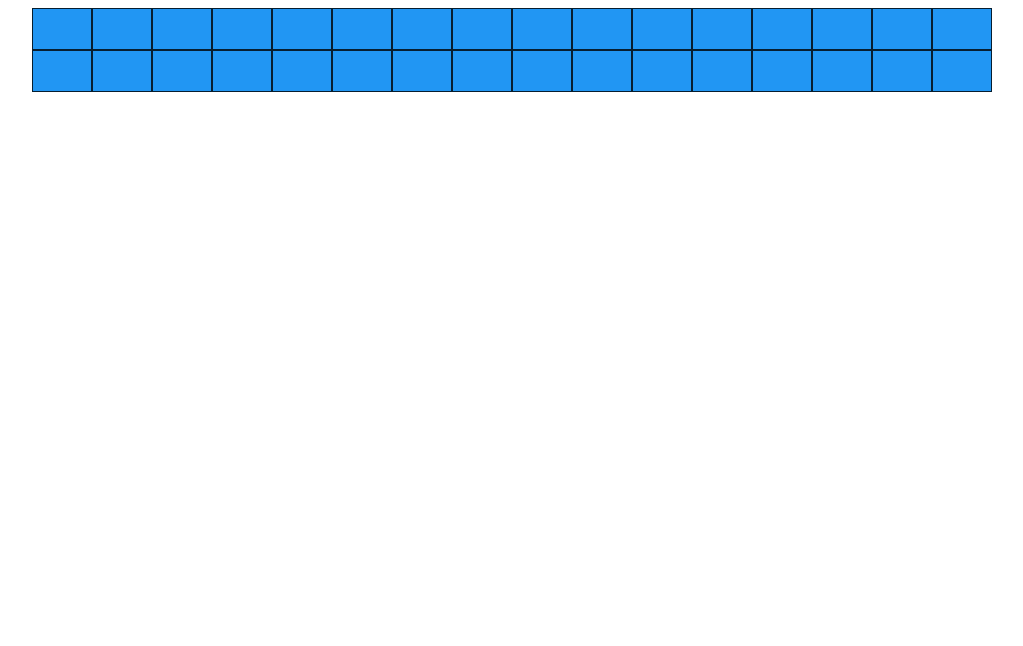
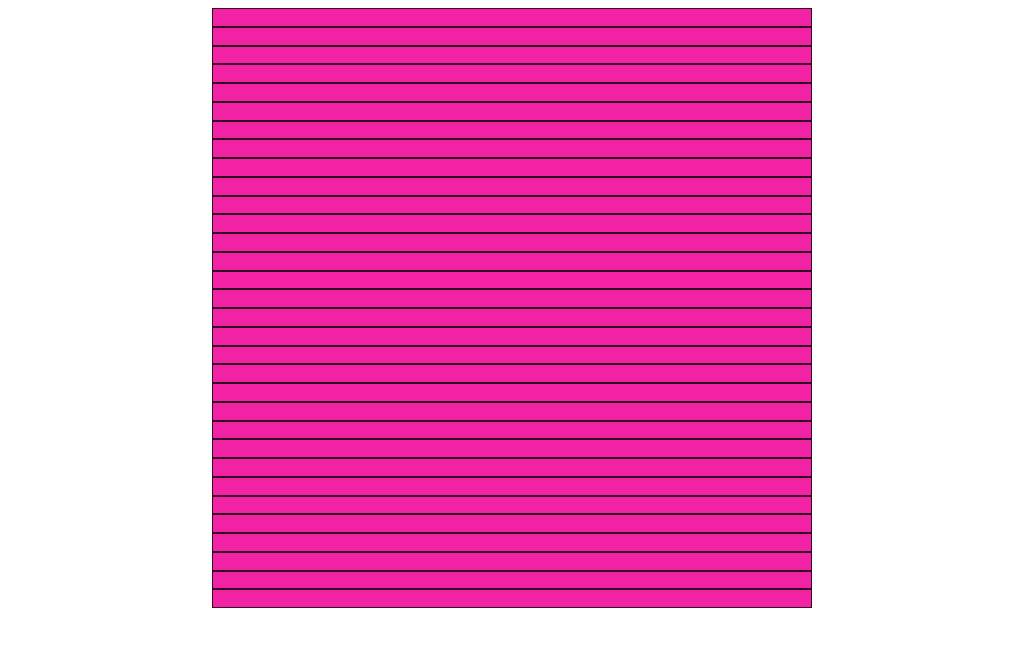
Before and after one commit to andishaa/etch-a-sketch, a plain HTML site: page index.html in a window 1280 px wide. Shown: the whole page, without its empty margins (128-1151 px from the left). Drawn offline with Linux system fonts and the light colour scheme.

Commit message:
Removed grid row and column styling

```diff
--- a/style.css
+++ b/style.css
@@ -3,19 +3,15 @@
     justify-content: center;
 }
 
-#main {
-    width: 960px;
-}
-
 .grid-container {
     display: grid;
-    grid-template-columns: repeat(16, auto);
-    background-color: #2196F3
-
+    background-color: #2196F3;
+    width: 600px;
+    height: 600px;
+    /* justify-content: center; */
 }
 
 .grid-item {
-    display: grid;
     border: 1px solid rgba(0, 0, 0, 0.8);
-    padding: 20px;
+    background-color: #f321a3;
 }
```
